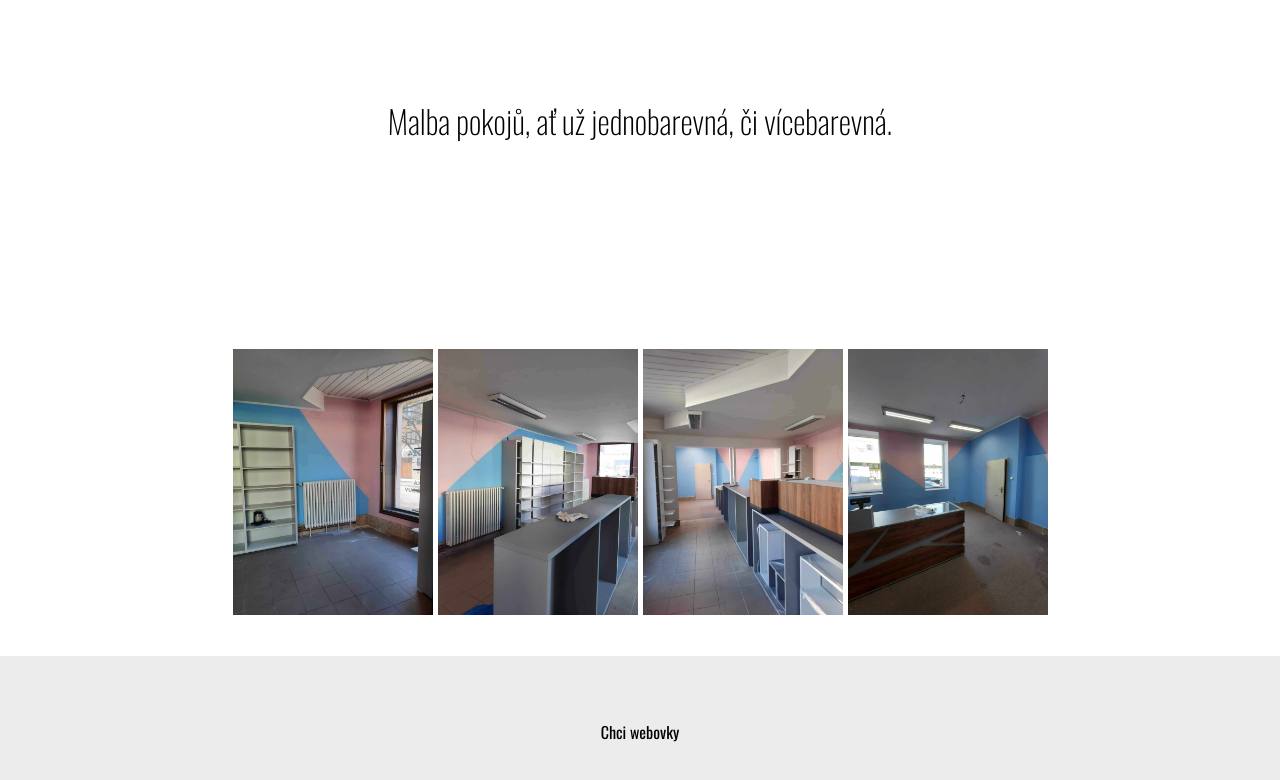
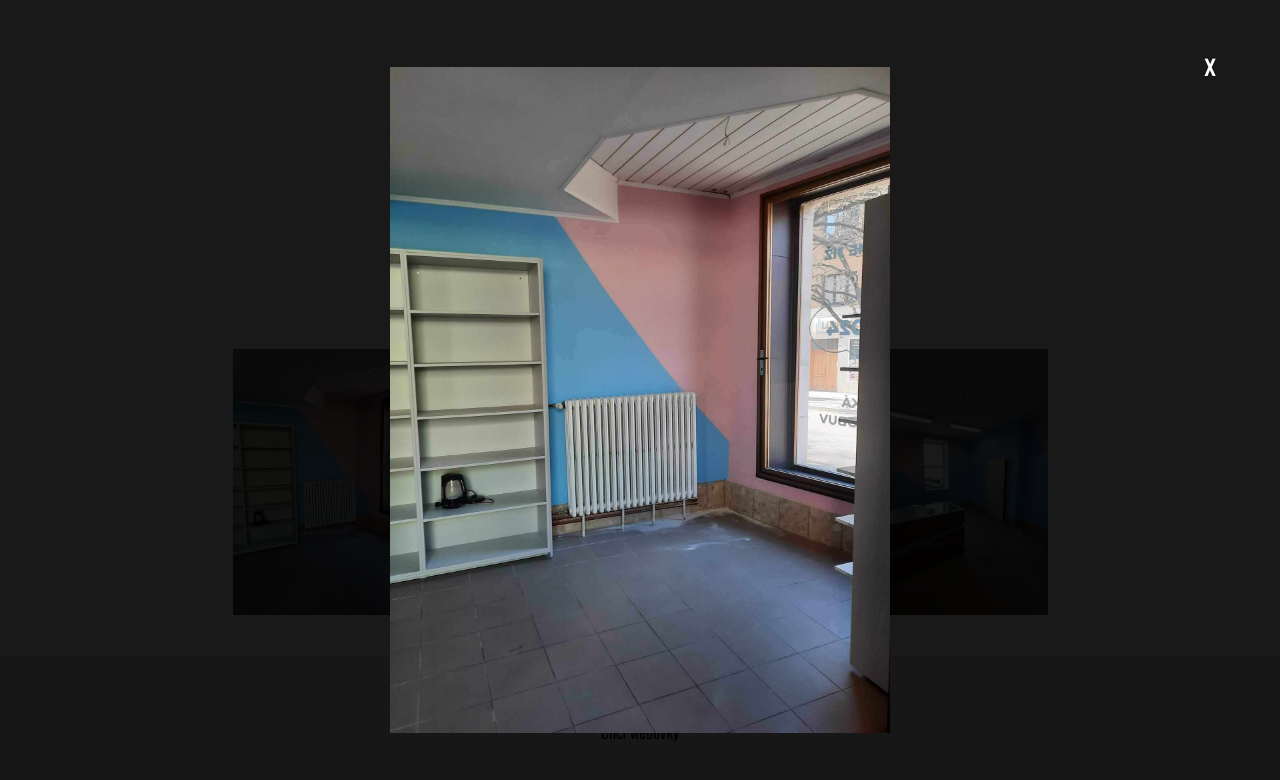
Before and after one commit to JanCech9/Malir, a plain HTML site: page paint.html in a window 1280 px wide. Both pictures are taken after a click on the picture 332 px from the left and 1037 px from the top of the page. Shown: the part 556-1336 px from the top of the page. Drawn offline with nearby package versions, Linux system fonts and the light colour scheme.

Commit message:
feat: img fullscreen

```diff
--- a/paint.html
+++ b/paint.html
@@ -10,6 +10,11 @@
         <link href="https://fonts.googleapis.com/css2?family=Oswald:wght@200..700&display=swap" rel="stylesheet">
     </head>
     <body>
+        <div class ="full-img" id="fullImgBox">
+            <img src="gallery/dual.jpg" id="fullImg">
+            <span onclick="closeFullImg()">x</span>
+       </div>
+
         <header>
             <h1><a href="./index.html">Malířské služby</a></h1>
             <h2>Pavel Večeřa</h2>
--- a/style/style.css
+++ b/style/style.css
@@ -212,3 +212,33 @@ footer{
     }
 }
 /*#endregion*/
+
+/*#region Fullscrean*/
+.full-img{
+    width: 100%;
+    height: 100vh;
+    background: rgba(0, 0, 0, 0.9);
+    position: fixed;
+    top: 0;
+    left: 0;
+    display: none;
+    align-items: center;
+    justify-content: center;
+    z-index: 100;
+}
+
+.full-img img{
+    width: 90%;
+    max-width: 500px;
+}
+
+.full-img span{
+    position: absolute;
+    top: 5%;
+    right: 5%;
+    font-size: 30px;
+    color: #fff;
+    cursor: pointer;
+}
+
+/*#endregion*/
```
Also changed, not shown: concrete.html (+5 -0 lines), pattern.html (+5 -0 lines).
